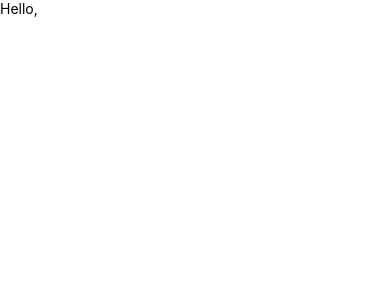
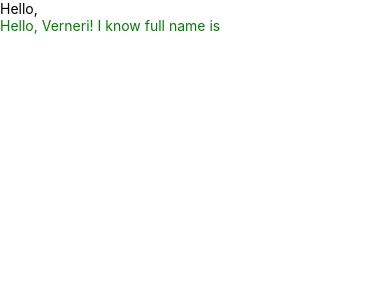
Before and after one commit to VerneriLop/ReactNativeUdemyCourse, a React Native app: screen / in a window 390 px wide. Shown: the top 300 px of the page. Built offline with nearby package versions, Linux system fonts and the light colour scheme.

Commit message:
functional components with hooks vs class based components with lifecycle

```diff
--- a/App.tsx
+++ b/App.tsx
@@ -57,6 +57,7 @@ export default App;
 
 import React, {Component} from 'react';
 import {SafeAreaView, Text} from 'react-native';
+import MyText from './components/MyText/MyText';
 
 class App extends Component {
   constructor(props) {
@@ -104,6 +105,7 @@ class App extends Component {
           }}>
           Hello, {this.state?.name}
         </Text>
+        <MyText name={'Verneri'} />
       </SafeAreaView>
     );
   }
--- a/components/MyText/MyText.js
+++ b/components/MyText/MyText.js
@@ -1,4 +1,4 @@
-import React from 'react';
+/*import React from 'react';
 import {Text} from 'react-native';
 import style from './style';
 
@@ -17,3 +17,86 @@ const MyText = () => {
 };
 
 export default MyText;
+*/
+
+/*
+CLASS BASED COMPONENT WITH LIFECYCLE
+
+import React, {Component} from 'react';
+import {Text} from 'react-native';
+import style from './style';
+
+class MyText extends Component {
+  constructor(props) {
+    super(props);
+    this.state = {
+      fullName: props.name + ' Lopperi',
+    };
+  }
+
+  componentDidMount() {
+    //is called right after the component is rendered
+    //Perform some setup for example get fetching data from an API
+    console.log('Our component has been mounted');
+  }
+
+  componentDidUpdate(prevProps, prevState) {
+    //Called when state or props of the application is updated
+    console.log(
+      'The state of the application has been changed',
+      prevState,
+      this.state,
+    );
+  }
+
+  componentWillUnmount() {
+    console.log('Component is now being destroyed');
+  }
+
+  render() {
+    return (
+      <Text
+        style={[style.text, style.text1, {color: 'green'}]}
+        onPress={() => {
+          this.setState({...this.state, ...{fullName: 'Verneri L.'}});
+        }}>
+        Hello, {this.props.name}! I know full name is {this.state.fullName}
+      </Text>
+    );
+  }
+}
+
+export default MyText;
+*/
+
+//FUNCTIONAL COMPONENT WITH STATE MANAGING.
+import React, {useEffect, useState} from 'react';
+import {Text} from 'react-native';
+import style from './style';
+
+const MyText = props => {
+  const [fullName, setFullName] = useState('');
+
+  useEffect(() => {
+    console.log('our component has been mounted');
+    return () => {
+      console.log('Component is now being destroyed!');
+    };
+  }, []);
+
+  useEffect(() => {
+    console.log('The value of fullname has been changed');
+  }, [fullName]);
+
+  return (
+    <Text
+      style={[style.text, style.text1, {color: 'green'}]}
+      onPress={() => {
+        setFullName('Verneri Lopperi');
+      }}>
+      Hello, {props.name}! I know full name is {fullName}
+    </Text>
+  );
+};
+
+export default MyText;
```
